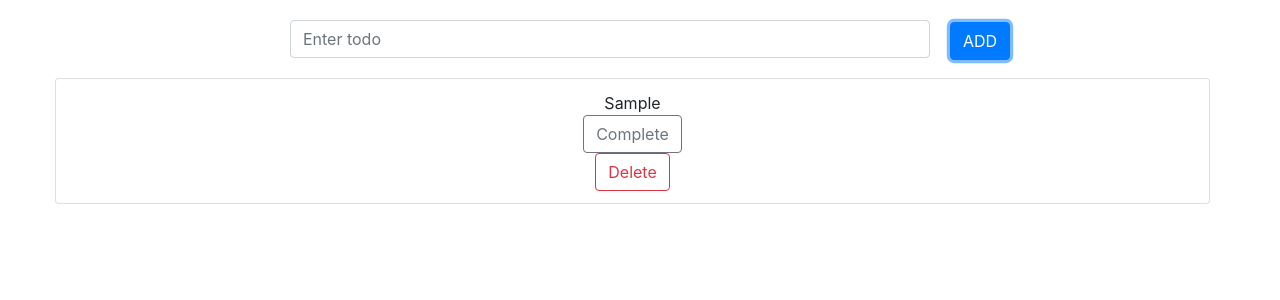
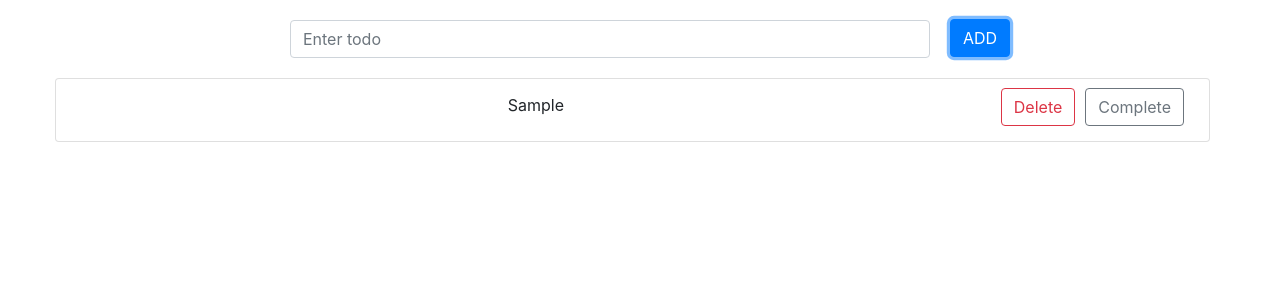
Before and after one commit to CaesiumY/redux-todo-example, a React (Create React App) app in the folder todo/: page / in a window 1280 px wide. Both pictures are taken after typing "Sample" into the empty fields and a click on the button "ADD". Shown: the top 300 px of the page. Built offline with nearby package versions, Linux system fonts and the light colour scheme.

Commit message:
style: Add TodoList style & Change AddTodo btn style

```diff
--- a/todo/src/components/TodoList.js
+++ b/todo/src/components/TodoList.js
@@ -2,6 +2,7 @@ import React from "react";
 import PropTypes from "prop-types";
 
 import Todo from "./Todo";
+import "../css/TodoList.css";
 
 function TodoList({ todos }) {
   return (
--- a/todo/src/css/AddTodo.css
+++ b/todo/src/css/AddTodo.css
@@ -8,3 +8,8 @@ input#inputTodo {
   margin: 20px;
   display: inline-block;
 }
+
+button.btn {
+  position: relative;
+  top: -3px;
+}
--- /dev/null
+++ b/todo/src/css/TodoList.css
@@ -0,0 +1,16 @@
+.col-sm {
+  display: inline-block;
+  vertical-align: middle;
+}
+
+.col-sm.text {
+  width: 60%;
+}
+
+.col-sm.complete,
+.col-sm.delete {
+  width: auto;
+  padding: 0 5px;
+  float: right;
+  display: inline-block;
+}
```
